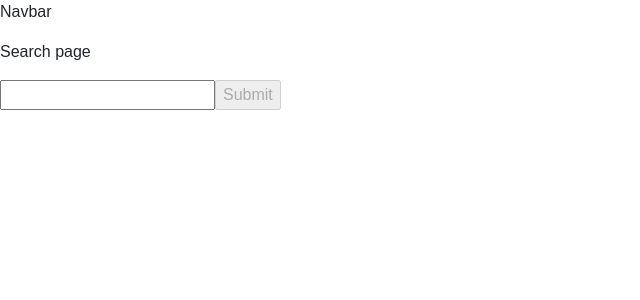
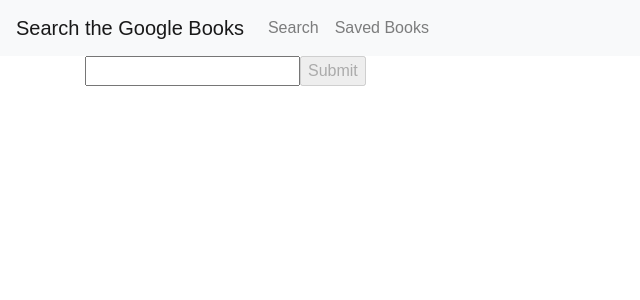
Before and after one commit to joshua-unseen/gbsearch, a React (Create React App) app in the folder client/: page / in a window 1280 px wide. Shown: the top 300 px of the page, without its empty margins (0-640 px from the left). Built offline with nearby package versions, Linux system fonts and the light colour scheme.

Commit message:
Improved the appearance a little

```diff
--- a/client/src/components/Nav.js
+++ b/client/src/components/Nav.js
@@ -1,9 +1,20 @@
 import React from "react";
 
-function Nav() {
-    return (
-        <p>Navbar</p>
-    );
+class Nav extends React.Component {
+    render() {
+        return (
+            <nav className="navbar navbar-expand navbar-light bg-light" >
+                <a className="navbar-brand" href="#">Search the Google Books</a>
+                <ul className="navbar-nav">
+                    <li className="nav-item">
+                        <a className="nav-link" href="/">Search</a>
+                    </li>
+                    <li className="nav-item">
+                        <a className="nav-link" href="/books">Saved Books</a>
+                    </li>
+                </ul>
+            </nav>
+        );
+    }
 }
-
 export default Nav;
--- a/client/src/pages/Saved.js
+++ b/client/src/pages/Saved.js
@@ -27,8 +27,7 @@ class Books extends React.Component {
     };
     render() {
         return (
-            <div>
-                <p>Saved books</p>
+            <div className="container">
                 <Results books={this.state.books} clickHandler={this.deleteBook} origin="saved" />
             </div>
         );
--- a/client/src/pages/Search.js
+++ b/client/src/pages/Search.js
@@ -35,8 +35,7 @@ class Search extends React.Component {
 
     render() {
         return (
-            <div>
-                <p>Search page</p>
+            <div className="container">
                 <SearchBox query={this.state.query} changeHandler={this.changeHandler} submitHandler={this.submitHandler} />
                 <Results books={this.state.books} clickHandler={this.saveBook} origin="search"/>
             </div>
```
